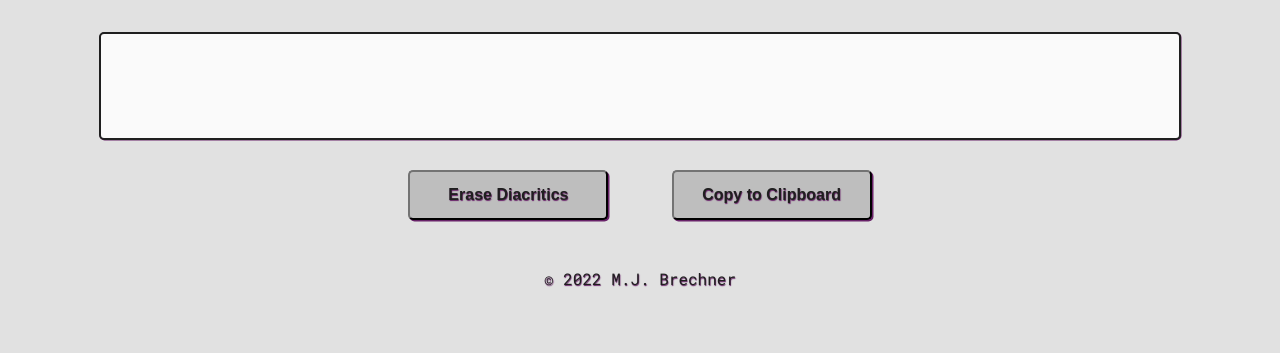
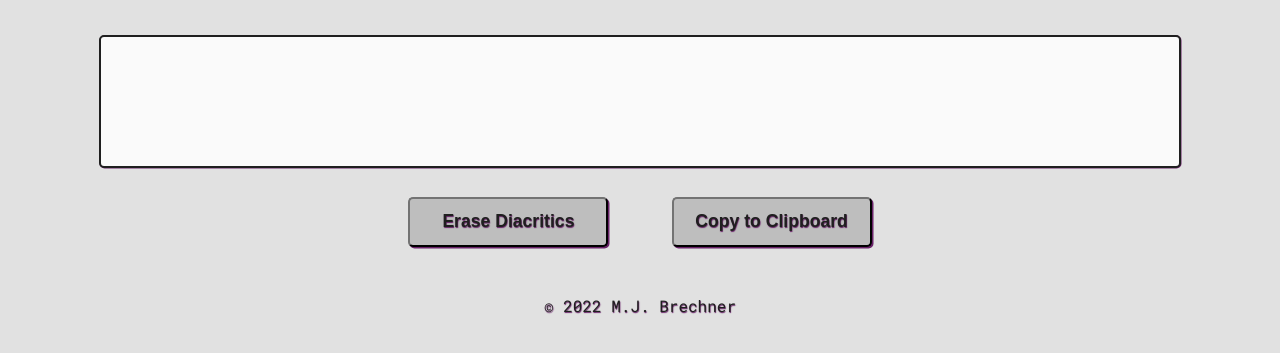
Before and after one commit to mjbrechner/diacritics-eraser, a plain HTML site: page index.html in a window 1280 px wide. Shown: the part 75-428 px from the top of the page. Drawn offline with Linux system fonts and the light colour scheme.

Commit message:
text box styling

```diff
--- a/css/styles.css
+++ b/css/styles.css
@@ -17,9 +17,9 @@ h1 {
 #textbox {
     background-color: rgb(250, 250, 250);
     width: 85%;
-    height: 100px;
-    margin: 1em auto 2em;
-    font-size: 1em;
+    height: 150px;
+    margin: 1em auto 1em;
+    font-size: 1.25em;
     border-width: 2px;
     border-color: rgb(31, 31, 31);
     box-shadow: .5px .5px rgb(104, 34, 104);
@@ -39,7 +39,7 @@ h1 {
     color: rgb(31, 31, 31);
     width: 125px;
     height: 40px;
-    font-size: .75em;
+    font-size: .8em;
     font-weight: 400;
     text-shadow: .4px .4px .75px rgb(104, 34, 104);
     border-color: rgb(31, 31, 31);
@@ -69,10 +69,15 @@ h1 {
         font-size: 2em;
     }
 
+    #textbox {
+        height: 125px;
+        margin: 1em auto 1.5em;
+    }
+
     .buttons {
         width: 200px;
         height: 50px;
-    font-size: 1em;
+        font-size: 1.10em;
         font-weight: 700;
         text-shadow: .5px .5px 1px rgb(104, 34, 104);
         box-shadow: 1.5px 1.5px rgb(104, 34, 104);
```
Also changed, not shown: 1 other file. Lines whose indentation alone changed are shown as unchanged.
